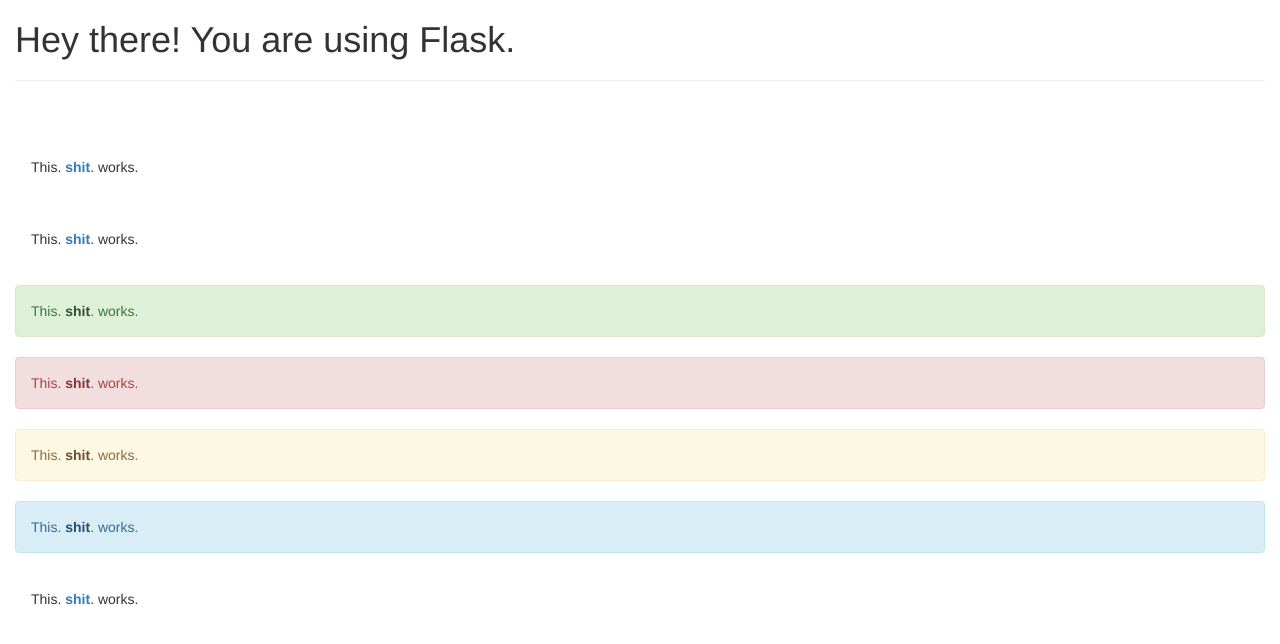
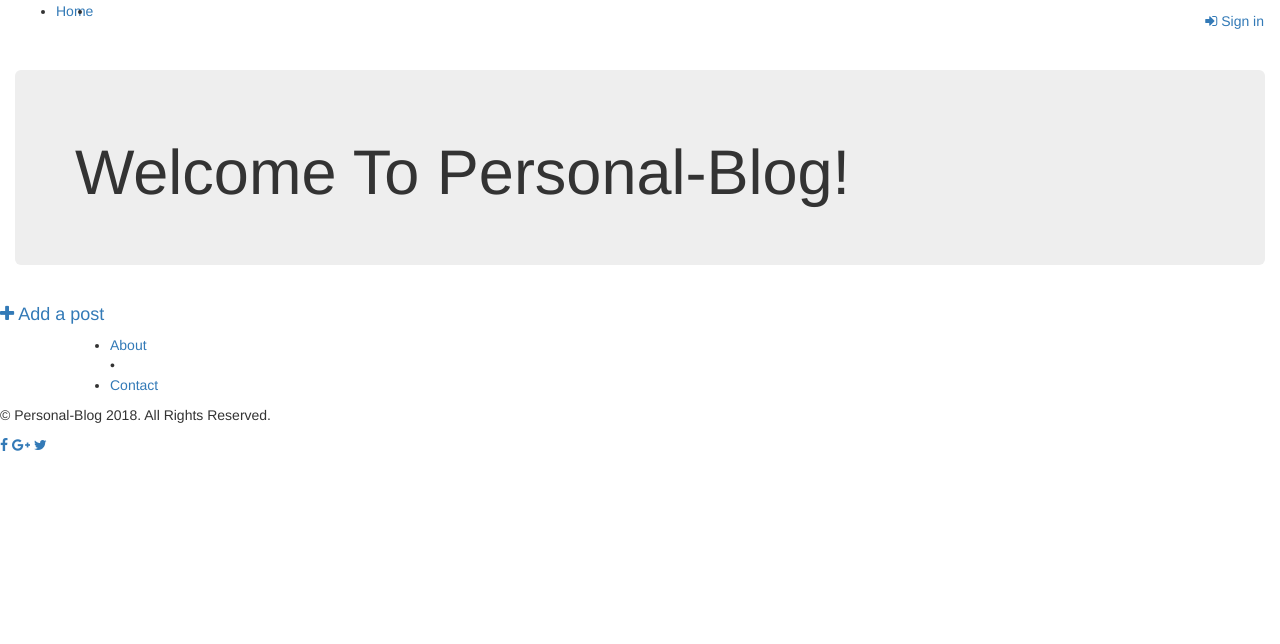
Before and after one commit to Rreuben/blog, a Python web app: template app/templates/index.html in a window 1280 px wide. Shown: the top 644 px of the page. Run offline with Jinja, Linux system fonts and the light colour scheme; the template is opened without the code that fills it, so the values that code supplies are empty; some libraries are stand-ins or nearby versions.

Commit message:
Added bootstrap styling to template

```diff
--- /dev/null
+++ b/app/templates/auth/auth-base.html
@@ -0,0 +1 @@
+{% extends 'bootstrap/base.html'%}
--- a/app/templates/base.html
+++ b/app/templates/base.html
@@ -1,39 +1,19 @@
 {% extends 'bootstrap/base.html' %}
 
 
-{% block scripts %}
+{% block styles %}
+
+  {{ super() }}
+    <link rel="stylesheet" href="{{url_for('static', filename = 'css/footer.css')}}">
+    <link rel="stylesheet" href="{{url_for('static', filename = 'css/styles.css')}}">
+    <link rel="stylesheet" href="http://maxcdn.bootstrapcdn.com/bootstrap/3.3.7/css/bootstrap.min.css">
+    <link rel="stylesheet" href="http://cdnjs.cloudflare.com/ajax/libs/font-awesome/4.6.3/css/font-awesome.min.css">
 
 {% endblock %}
 
+<!-- navbar & footer-->
+{% block navbar %}
 
-{% block content %}
-
-<div class="container-fluid">
-  <h1>Hey there! You are using Flask.</h1>
-  <hr>
-  <br>
-  <br>
-  <div class="alert alert-primary" role="alert">
-    This.<a href="#" class="alert-link"> shit</a>. works.
-    </div>
-    <div class="alert alert-secondary" role="alert">
-      This.<a href="#" class="alert-link"> shit</a>. works.
-    </div>
-    <div class="alert alert-success" role="alert">
-      This.<a href="#" class="alert-link"> shit</a>. works.
-    </div>
-    <div class="alert alert-danger" role="alert">
-      This.<a href="#" class="alert-link"> shit</a>. works.
-    </div>
-    <div class="alert alert-warning" role="alert">
-      This.<a href="#" class="alert-link"> shit</a>. works.
-    </div>
-    <div class="alert alert-info" role="alert">
-      This.<a href="#" class="alert-link"> shit</a>. works.
-    </div>
-    <div class="alert alert-light" role="alert">
-      This.<a href="#" class="alert-link"> shit</a>. works.
-    </div>
-  </div>
+    {% include 'navbar.html' %}
 
 {% endblock %}
--- a/app/templates/index.html
+++ b/app/templates/index.html
@@ -1,2 +1,33 @@
 {% extends 'base.html' %}
-{% import 'macros.html' as macro%}
+{% import 'macros.html' as macro %}
+
+{% block content %}
+
+<div class="container-fluid">
+  <div class="jumbotron">
+    <h1>Welcome To Personal-Blog!</h1>
+  </div>
+  <div class="row body">
+    <h4><a href="/categories/pitches/new/"><i class="fa fa-plus"></i> Add a post</a></h4>
+  </div>
+  <div class="row">
+    <div class="footer">
+      <footer id="myFooter">
+        <div class="container">
+          <ul>
+            <li><a href="#">About</a></li><span class="bullelements">&bull;</span>
+            <li><a href="#">Contact</a></li>
+          </ul>
+        </div>
+        <p class="footer-copyright">© Personal-Blog 2018. All Rights Reserved.</p>
+        <div class="footer-social">
+          <a href="#" class="social-icons"><i class="fa fa-facebook"></i></a>
+          <a href="#" class="social-icons"><i class="fa fa-google-plus"></i></a>
+          <a href="#" class="social-icons"><i class="fa fa-twitter"></i></a>
+        </div>
+      </footer>
+    </div>
+  </div>
+</div>
+
+{% endblock %}
--- /dev/null
+++ b/app/templates/navbar.html
@@ -0,0 +1,28 @@
+<nav class="navbar navbar-expand-lg navbar-light bg-light">
+    <div class="collapse navbar-collapse" id="navbarNavDropdown">
+        <ul class="navbar-nav">
+            <li class="nav-item active">
+                <a class="nav-link" href="#">Home <span class="sr-only">(current)</span></a>
+            </li>
+            <li class="nav-item dropdown">
+                <a class="nav-link dropdown-toggle" href="#" id="navbarDropdownMenuLink" data-toggle="dropdown" aria-haspopup="true" aria-expanded="false"></a>
+                <div class="dropdown-menu" aria-labelledby="navbarDropdownMenuLink">
+                {% if current_user.is_authenticated %}
+                    <a class="dropdown-item" href="{{url_for('main.profile',uname=current_user.username)}}">Profile</a>
+                    <a class="dropdown-item" href="#">Blogs</a>
+                {% else %}
+                    <a class="dropdown-item" href="#">Blogs</a>
+                {% endif %}
+                </div>
+            </li>
+        </ul>
+        <ul class="nav navbar-right">
+            {% if current_user.is_authenticated %}
+            <li><a href="{{url_for('main.profile',uname=current_user.username)}}">Profile</a></li>
+            <li><a href="{{url_for('auth.logout')}}"><i class="fa fa-sign-out"></i> Sign out</a></li>
+            {% else %}
+            <li><a href="{{url_for('auth.login')}}"><i class="fa fa-sign-in"></i> Sign in</a></li>
+            {%endif%}
+        </ul>
+    </div>
+</nav>
--- a/app/templates/not_found.html
+++ b/app/templates/not_found.html
@@ -0,0 +1,3 @@
+<div class="well">
+    Whoops! The page you're requesting for cannot and will not be found. Have a nice day :)
+</div>
```
Also changed, not shown: app/templates/auth/login.html (added, +30 -0 lines), app/templates/auth/register.html (added, +17 -0 lines), app/templates/profile/profile.html (added, +41 -0 lines), app/templates/profile/update.html (added, +11 -0 lines), app/templates/email/welcome_user.html (added).
